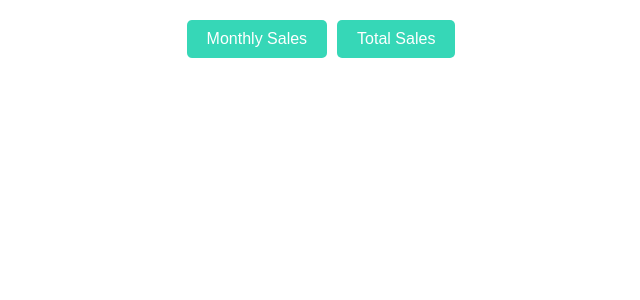
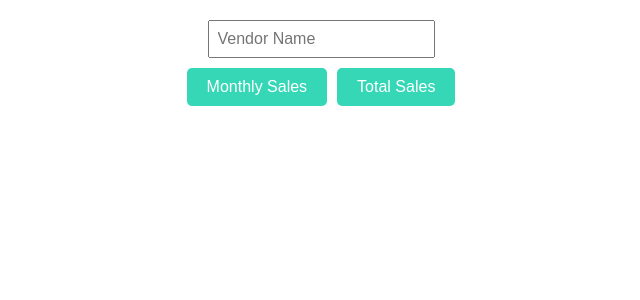
Before and after one commit to dbatu00/Fullstack-Supplier-Dashboard-Case, a React (Create React App) app in the folder client/: page / in a window 1280 px wide. Shown: the top 300 px of the page, without its empty margins (319-959 px from the left). Built offline with nearby package versions, Linux system fonts and the light colour scheme.

Commit message:
added textbox

```diff
--- a/client/src/App.js
+++ b/client/src/App.js
@@ -2,13 +2,21 @@ import React, { useState } from 'react';
 
 function App() {
   const [loading, setLoading] = useState(false);
+  const [vendor, setVendor] = useState('');
 
   const containerStyle = {
     display: 'flex',
-    justifyContent: 'center', // Center horizontally
-    alignItems: 'flex-start', // Align to the top
+    flexDirection: 'column',
+    justifyContent: 'flex-start',
+    alignItems: 'center',
     height: '100vh',
     padding: '20px', // Add some space at the top
+  };
+
+  const inputStyle = {
+    marginBottom: '10px',
+    padding: '8px',
+    fontSize: '16px',
   };
 
   const buttonContainerStyle = {
@@ -29,6 +37,13 @@ function App() {
 
   return (
     <div style={containerStyle}>
+      <input
+        type="text"
+        placeholder="Vendor Name"
+        value={vendor}
+        onChange={(e) => setVendor(e.target.value)}
+        style={inputStyle}
+      />
       <div style={buttonContainerStyle}>
         <button style={buttonStyle} disabled={loading}>
           {loading ? 'Loading...' : 'Monthly Sales'}
```
